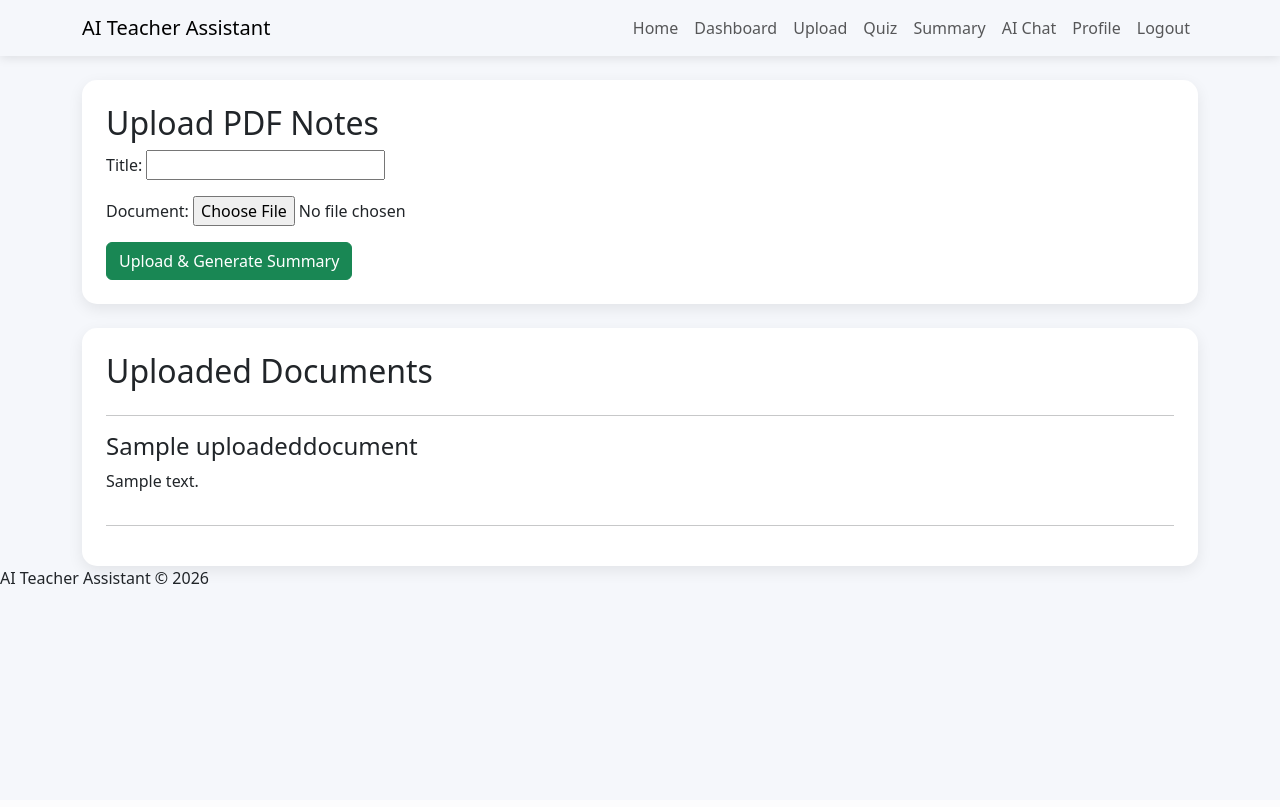
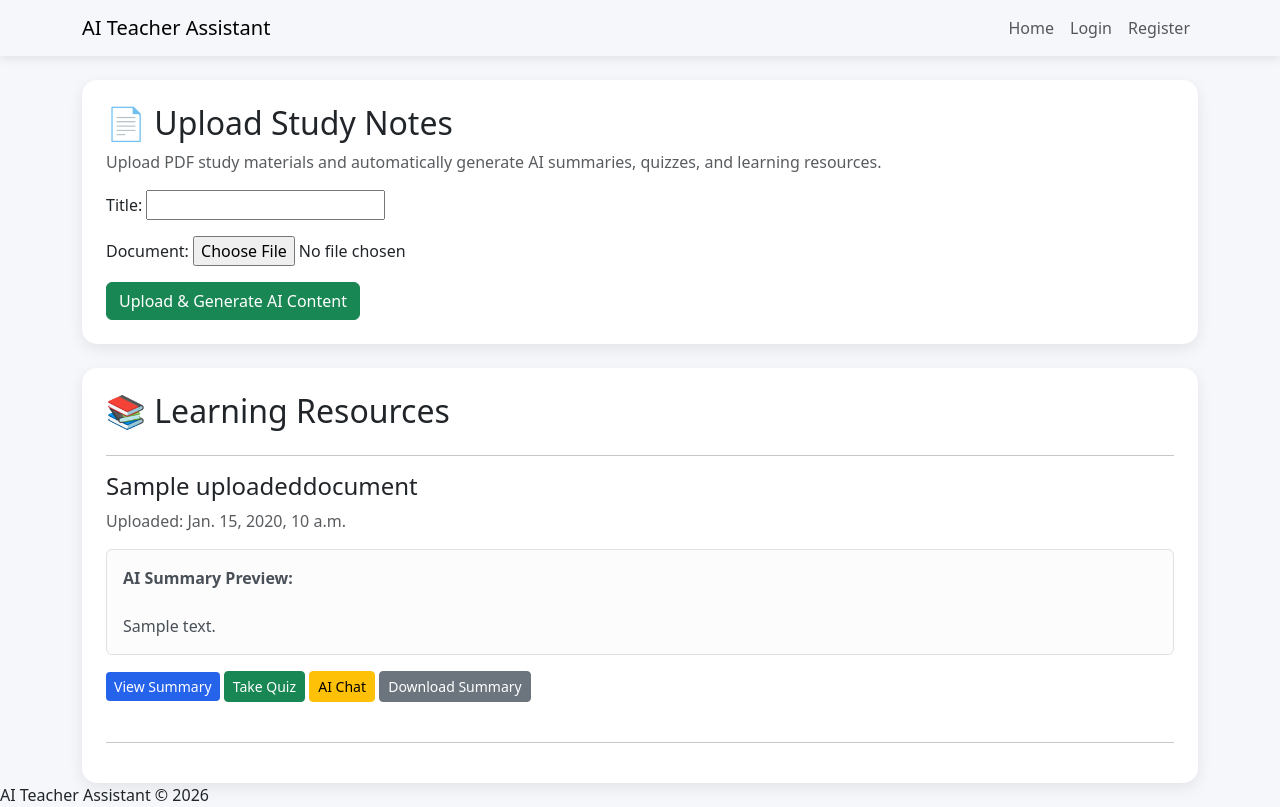
Before and after one commit to prathyusha031/AI-Driven-Teacher-Assistant, a Django app: page /upload/ in a window 1280 px wide. Before the commit the page ends 584 px from the top, so only its background shows below. Run offline with Django 5.2, Linux system fonts and the light colour scheme; tables that the repository leaves empty hold one stand-in row (values such as "Sample post").

Commit message:
Improve upload page UI and navigation

```diff
--- a/assistant/views.py
+++ b/assistant/views.py
@@ -137,7 +137,6 @@ def upload_document(request):
             except Exception as e:
                 quiz = f"Quiz Error: {str(e)}"
 
-            document.pdf_text = pdf_text
 
             document.summary = summary
             document.quiz = quiz
--- a/templates/base.html
+++ b/templates/base.html
@@ -59,6 +59,8 @@
 
     <a class="nav-link" href="/">Home</a>
 
+    {% if user.is_authenticated %}
+
         <a class="nav-link" href="/dashboard/">Dashboard</a>
 
         <a class="nav-link" href="/upload/">Upload</a>
@@ -75,8 +77,20 @@
             Logout
         </a>
 
+    {% else %}
+
+        <a class="nav-link" href="{% url 'login' %}">
+            Login
+        </a>
+
+        <a class="nav-link" href="{% url 'register' %}">
+            Register
+        </a>
+
+    {% endif %}
 
 </div>
+
 
     </div>
 
--- a/templates/upload.html
+++ b/templates/upload.html
@@ -2,9 +2,14 @@
 
 {% block content %}
 
-<div class="card p-4">
+<div class="card p-4 mb-4">
 
-    <h2>Upload PDF Notes</h2>
+    <h2>📄 Upload Study Notes</h2>
+
+    <p class="text-muted">
+        Upload PDF study materials and automatically generate
+        AI summaries, quizzes, and learning resources.
+    </p>
 
     <form method="POST" enctype="multipart/form-data">
 
@@ -13,36 +18,84 @@
         {{ form.as_p }}
 
         <button type="submit" class="btn btn-success">
-            Upload & Generate Summary
+            Upload & Generate AI Content
         </button>
 
     </form>
 
 </div>
 
-<br>
-
 <div class="card p-4">
 
-    <h2>Uploaded Documents</h2>
+    <h2>📚 Learning Resources</h2>
 
     <hr>
 
     {% for doc in documents %}
 
-        <h4>{{ doc.title }}</h4>
+        <div class="mb-4">
 
-        {% if doc.summary %}
-        <p>{{ doc.summary }}</p>
-    {% else %}
-        <p><strong>Summary not available.</strong></p>
-    {% endif %}
+            <h4>{{ doc.title }}</h4>
+
+            <p class="text-muted">
+                Uploaded: {{ doc.uploaded_at }}
+            </p>
+
+            {% if doc.summary %}
+
+                <div class="alert alert-light border">
+
+                    <strong>AI Summary Preview:</strong>
+
+                    <br><br>
+
+                    {{ doc.summary|truncatechars:300 }}
+
+                </div>
+
+            {% else %}
+
+                <p class="text-danger">
+                    Summary not available.
+                </p>
+
+            {% endif %}
+
+            <div class="mt-3">
+
+                <a href="/summary/"
+                   class="btn btn-primary btn-sm">
+                    View Summary
+                </a>
+
+                <a href="/quiz/"
+                   class="btn btn-success btn-sm">
+                    Take Quiz
+                </a>
+
+                <a href="/chat/"
+                   class="btn btn-warning btn-sm">
+                    AI Chat
+                </a>
+
+                <a href="/download-summary/{{ doc.id }}/"
+                   class="btn btn-secondary btn-sm">
+                    Download Summary
+                </a>
+
+            </div>
+
+        </div>
 
         <hr>
 
     {% empty %}
 
-        <p>No documents uploaded yet.</p>
+        <div class="alert alert-info">
+
+            No documents uploaded yet.
+
+        </div>
 
     {% endfor %}
 
```
Lines whose indentation alone changed are shown as unchanged.
